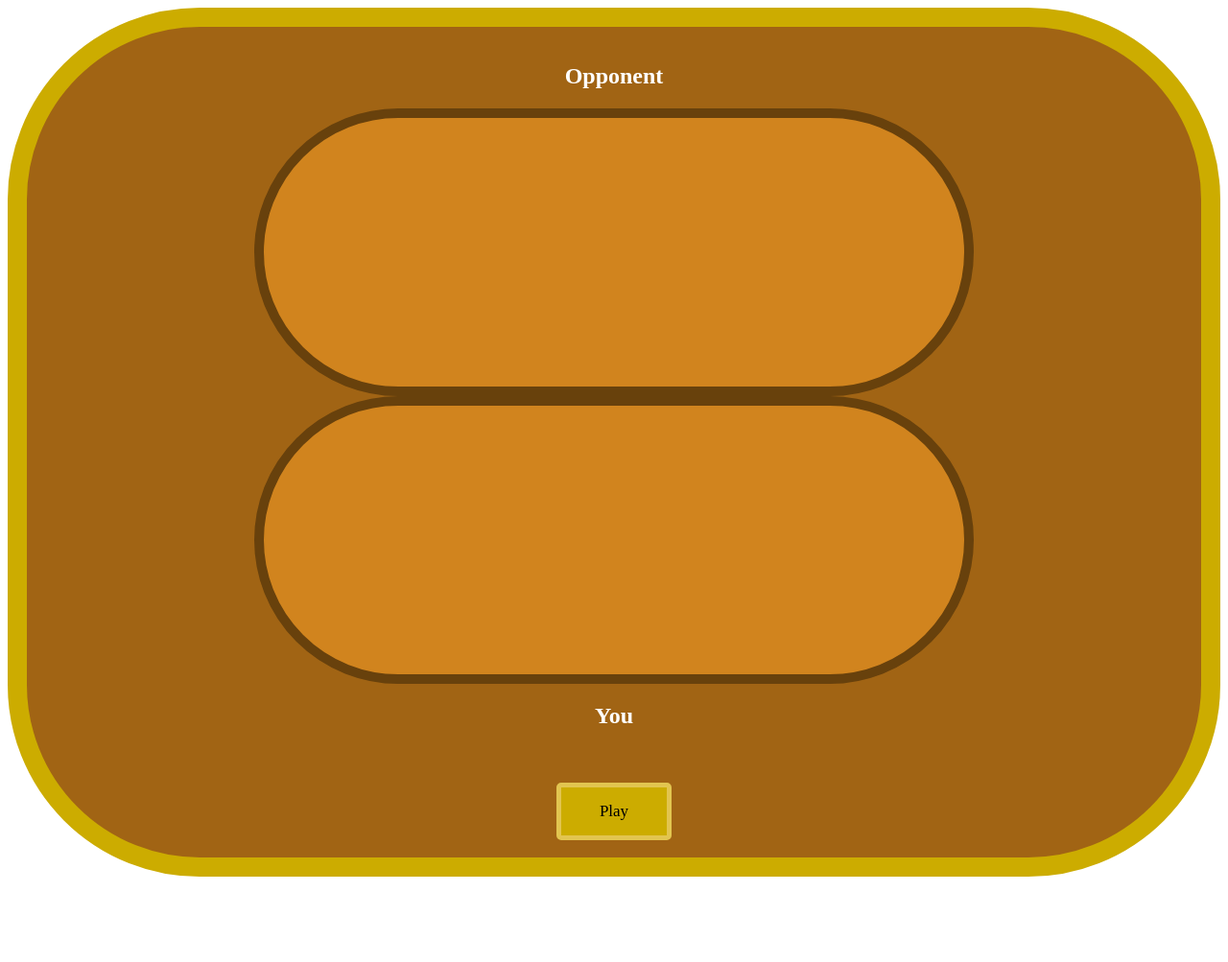
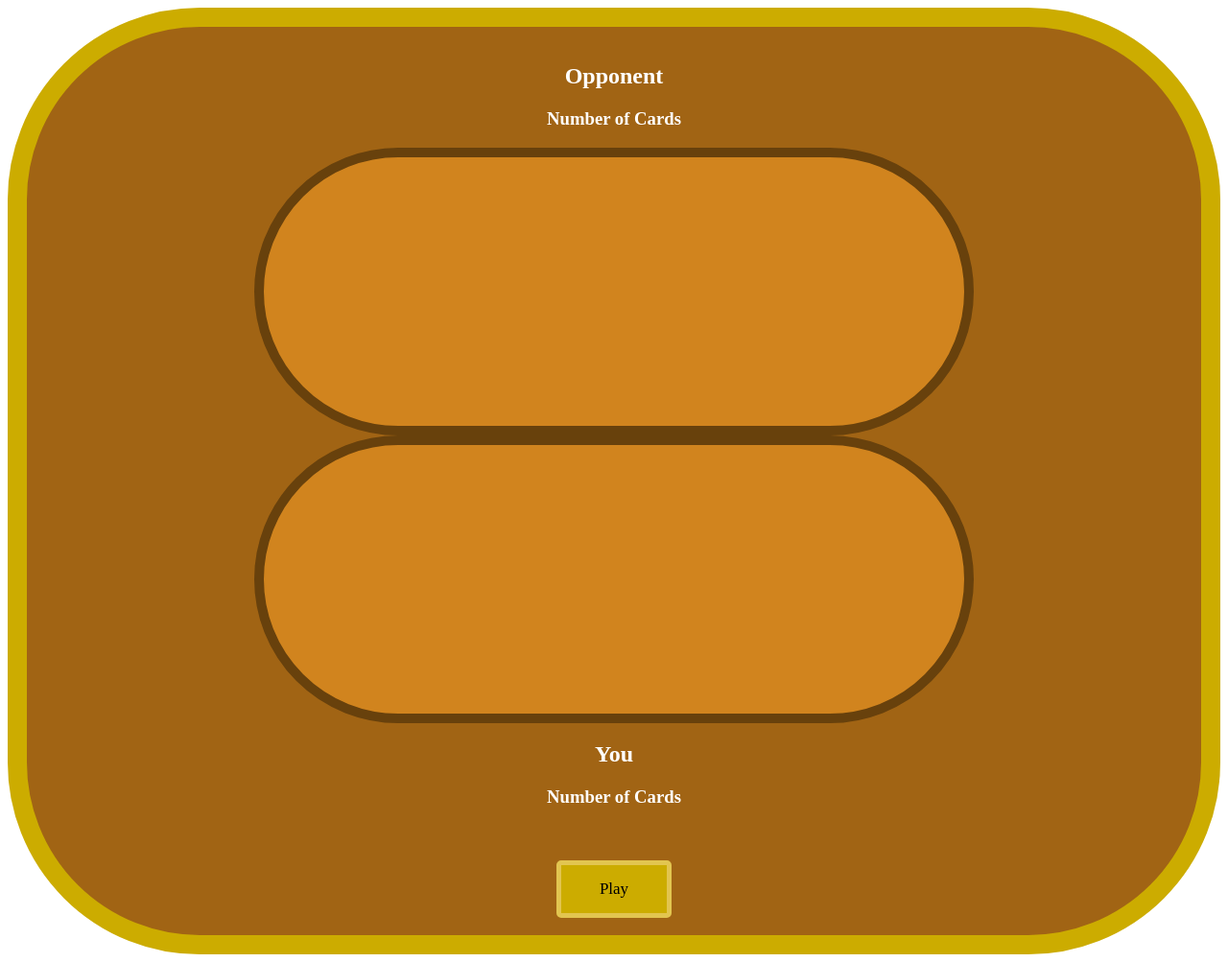
Before and after one commit to SRIHITAKOTT1213/DVASS, a Jekyll site: the page built from _pages/war.md, in a window 1280 px wide. Shown: the whole page at 96% size. Built offline with Jekyll 4.4.1, drawn with Linux system fonts in a browser that asks for light colours; before the commit the page ends 922 px from its top, so only the background shows below that.

Commit message:
number of cards

```diff
--- a/_pages/war.md
+++ b/_pages/war.md
@@ -78,6 +78,7 @@ permalink: /war/
     <br>
     <div style="text-align:center;justify-content:center">
         <h2>Opponent</h2>
+        <h3>Number of Cards</h3>
         <table id="dealer_card_table" class="card_table_d">
             <tr id="dealer_cards">
             </tr>
@@ -87,6 +88,7 @@ permalink: /war/
             </tr>
         </table>
         <h2>You</h2>
+        <h3>Number of Cards</h3>
     </div>
     <div id="buttons" style="margin:auto;text-align:center;justify-content:center">
         <br>
```
